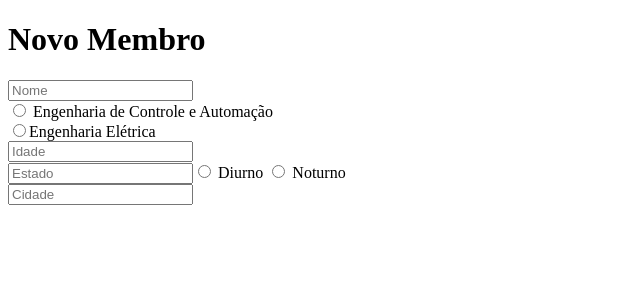
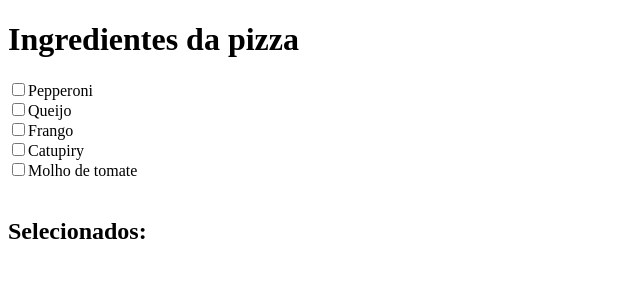
Before and after one commit to GabrielHPaschoalin/quick-note, a React (Create React App) app: page / in a window 1280 px wide. Shown: the top 300 px of the page, without its empty margins (0-640 px from the left). Built offline with nearby package versions, Linux system fonts and the light colour scheme; the HTML template or start-up script is replaced by a standard one.

Commit message:
Aula 11 - Parte 3

```diff
--- a/src/App.js
+++ b/src/App.js
@@ -3,100 +3,73 @@
 
 function App() {
 
-  const [membro, setMembro] = useState();
+  const [ingredientes, setIngredientes] = useState([]);
 
-  function handleImputChange(e) {
+  function handleInputChange(e) {
 
-    const key = e.target.name;
+    const value = e.target.value;
+    const newIngredientes = [...ingredientes];
+    const index = ingredientes.indexOf(value)
 
-    const newMembro = { ...membro } //Cópia do objeto
+    //Verificar se já existe o valor, retornando -1 se não existir
+    if (index === -1)
+      newIngredientes.push(value); // Inserir um valor
+    else  // Ingrediente já existe
+      newIngredientes.splice(index, 1); // Deletar elementos dentro de um vetor
+    setIngredientes(newIngredientes);
 
-    newMembro[key] = e.target.value;
-
-    setMembro(newMembro);
-    console.log(newMembro)
   }
 
   return (
     <div>
 
-      <h1>Novo Membro</h1>
+      <h1>Ingredientes da pizza</h1>
 
-      <input //Campo nome
-        type="text"
-        placeholder="Nome"
-        name="nome"
-        onChange={handleImputChange}
+      <input
+        id="Pepperoni"
+        type="checkbox"
+        value="Pepperoni"
+        onChange={handleInputChange}
       />
-      <br />
+      <label htmlFor="Pepperoni">Pepperoni</label> <br />
 
-      <input //Engenharia de controle e automação
-        id="ECA"
-        type="radio"
-        name="curso"
-        value="Engenharia de Controle e Automação"
-        onChange={handleImputChange}
+      <input
+        id="Queijo"
+        type="checkbox"
+        value="Queijo"
+        onChange={handleInputChange}
       />
+      <label htmlFor="Queijo">Queijo</label> <br />
 
-      <label htmlFor="ECA"> Engenharia de Controle e Automação </label>
+      <input
+        id="Frango"
+        type="checkbox"
+        value="Frango"
+        onChange={handleInputChange}
+      />
+      <label htmlFor="Frango">Frango</label> <br />
+
+      <input
+        id="Catupiry"
+        type="checkbox"
+        value="Catupiry"
+        onChange={handleInputChange}
+      />
+      <label htmlFor="Catupiry">Catupiry</label> <br />
+
+      <input
+        id="Molho de tomate"
+        type="checkbox"
+        value="Molho de tomate"
+        onChange={handleInputChange}
+      />
+      <label htmlFor="Molho de tomate">Molho de tomate</label> <br />
 
       <br />
 
-      <input // Campo Engenharia elétrica
-        id="EE"
-        type="radio"
-        name="curso"
-        value="Engenharia Elétrica"
-        onChange={handleImputChange}
-      />
+      <h2>Selecionados:</h2>
+      <p>{ingredientes.join(" || ")}</p>
 
-      <label htmlFor="EE">Engenharia Elétrica</label>
-
-      <br />
-
-      <input //Idade
-        type="text"
-        placeholder="Idade"
-        name="idade"
-        onChange={handleImputChange}
-      />
-
-      <br />
-
-      <input //Estado
-        type="text"
-        placeholder="Estado"
-        onChange={handleImputChange}
-
-      />
-
-      <input
-        id="Diurno"
-        type="radio"
-        name="turno"
-        value="Diurno"
-        onChange={handleImputChange}
-      />
-      <label htmlFor="Diurno"> Diurno </label>
-
-      <input
-        id="Noturno"
-        type="radio"
-        name="turno"
-        value="Noturno"
-        onChange={handleImputChange}
-      />
-      <label htmlFor="Noturno"> Noturno </label>
-
-      <br />
-
-      <input //Cidade
-        type="text"
-        placeholder="Cidade"
-        name="cidade"
-        onChange={handleImputChange}
-
-      />
 
     </div>
   );
```
